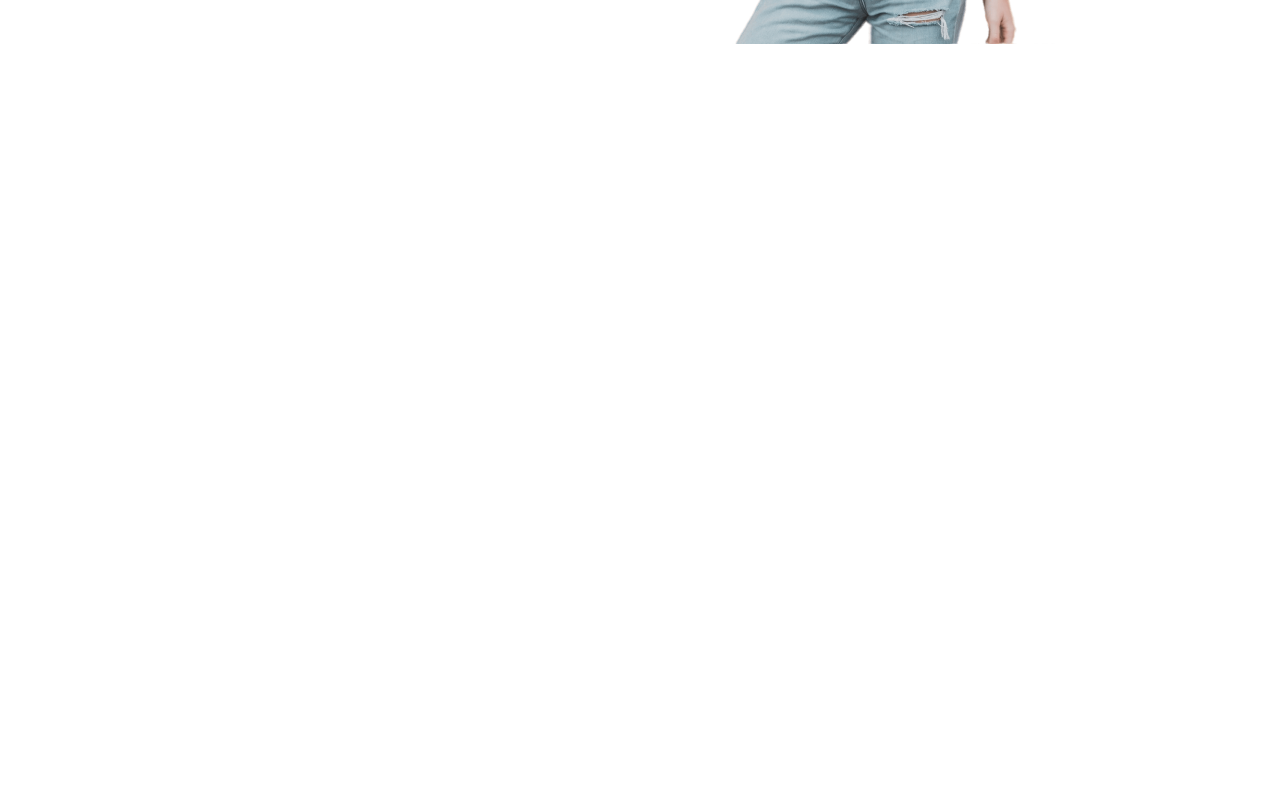
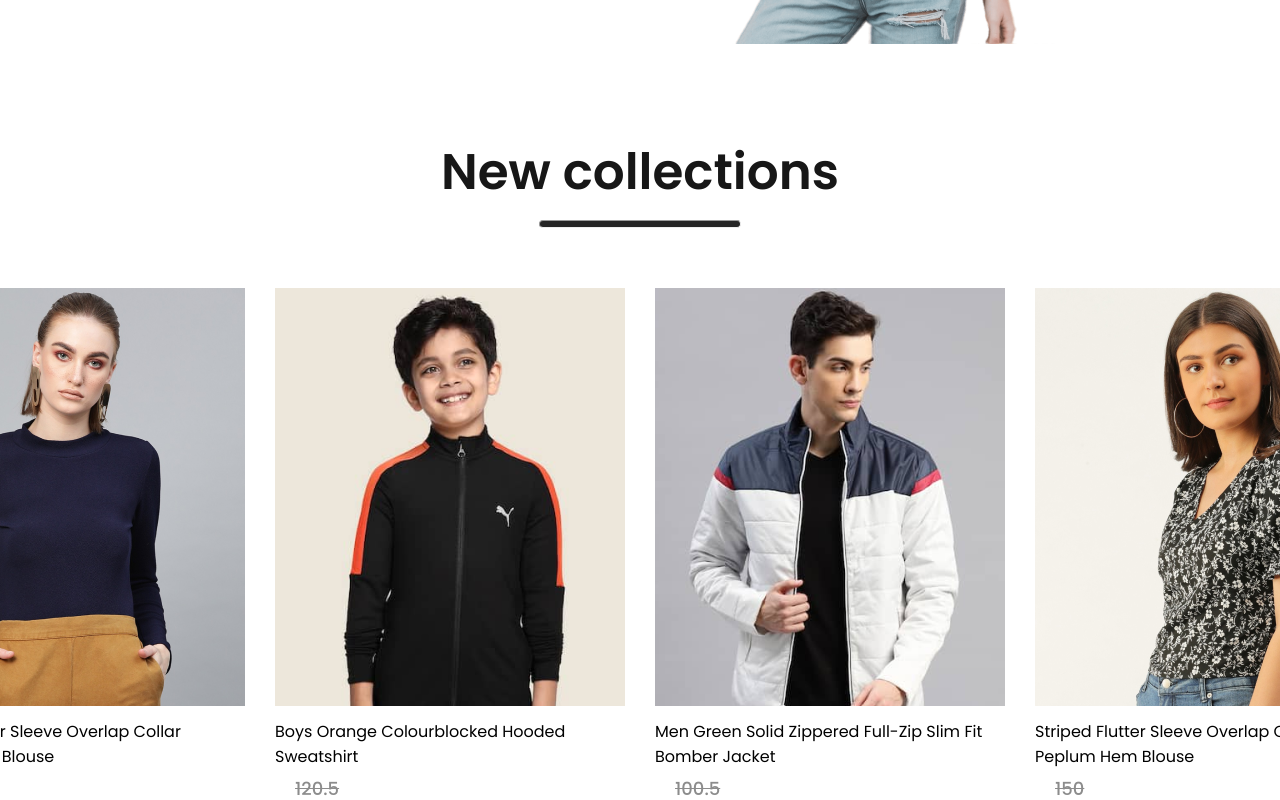
Before and after one commit to muzudre/e-commerce-front-end, a React (Create React App) app: page / in a window 1280 px wide. Shown: the part 2100-2900 px from the top of the page. Before the commit the page ends 2235 px from the top, so only its background shows below. Built offline with nearby package versions, Linux system fonts and the light colour scheme.

Commit message:
complete new collections component

```diff
--- /dev/null
+++ b/src/Components/NewCollections/NewCollections.css
@@ -0,0 +1,23 @@
+.new-collections {
+  display: flex;
+  flex-direction: column;
+  align-items: center;
+  gap: 10px;
+}
+.new-collections h1 {
+  color: #171717;
+  font-size: 50px;
+  font-weight: 600;
+}
+.new-collections hr {
+  width: 200px;
+  height: 6px;
+  border-radius: 10px;
+  background-color: #252525;
+}
+.collections {
+  margin-top: 50px;
+  display: grid;
+  grid-template-columns: 1fr 1fr 1fr 1fr;
+  gap: 30px;
+}
--- /dev/null
+++ b/src/Components/NewCollections/NewCollections.jsx
@@ -0,0 +1,27 @@
+import React from "react";
+import "./NewCollections.css";
+import new_collection from "../Assets/new_collections";
+import Item from "../Item/Item";
+
+const NewCollections = () => {
+  return (
+    <div className="new-collections">
+      <h1>New collections</h1>
+      <hr />
+      <div className="collections">
+        {new_collection.map((item, index) => (
+          <Item
+            key={index}
+            id={item.id}
+            image={item.image}
+            name={item.name}
+            newPrice={item.new_price}
+            old_price={item.old_price}
+          />
+        ))}
+      </div>
+    </div>
+  );
+};
+
+export default NewCollections;
--- a/src/Pages/Shop.jsx
+++ b/src/Pages/Shop.jsx
@@ -2,6 +2,7 @@
 import Hero from "../Components/Hero/Hero";
 import Popular from "../Components/Popular/Popular";
 import Offers from "../Components/Offers/Offers";
+import NewCollections from "../Components/NewCollections/NewCollections";
 
 const Shop = () => {
   return (
@@ -9,6 +10,7 @@
       <Hero />
       <Popular />
       <Offers />
+      <NewCollections />
     </div>
   );
 };
```
